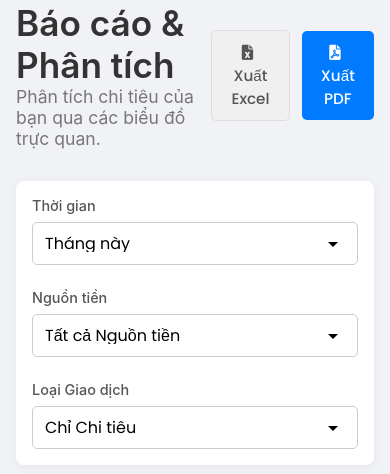
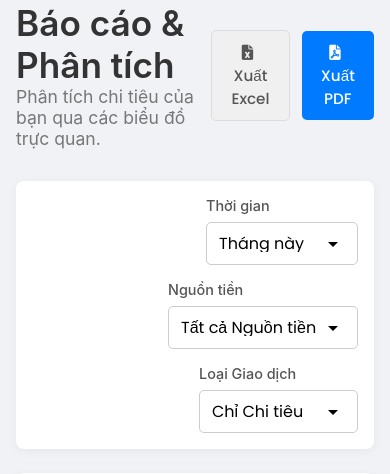
Before and after one commit to Montero52/finai-expense-manager, a Flask app: page /reports in a window 390 px wide. Shown: the part 171-645 px from the top of the page. Run offline with Flask 3, Linux system fonts and the light colour scheme; the visitor is signed in with stand-in values (Sample User, id 1); data that the repository does not hold is empty.

Commit message:
fix(reports): align filter UI and sync progress bar colors with pie chart

```diff
--- a/app/static/assets/css/components/report.css
+++ b/app/static/assets/css/components/report.css
@@ -1,15 +1,17 @@
 /* --- Filters --- */
 .report-filters {
     display: flex;
+    flex-direction: row;
     gap: 1.5rem;
     margin-bottom: 1.5rem;
-    flex-wrap: wrap;
+    flex-wrap: nowrap;
+    align-items: flex-end;
 }
 
 .report-filters .form-group {
     margin-bottom: 0;
     flex: 1;
-    min-width: 180px;
+    min-width: 0;
 }
 
 .report-filters .form-group label {
@@ -17,7 +19,8 @@
     font-weight: 500;
 }
 
-.form-group select {
+.report-filters .form-group select {
+    width: 100%;
     -webkit-appearance: none;
     -moz-appearance: none;
     appearance: none;
@@ -87,3 +90,11 @@
         grid-template-columns: 1fr; /* Báo cáo thành 1 cột */
     }
 }
+
+/* --- Responsive cho Điện thoại di động --- */
+@media (max-width: 768px) {
+    .report-filters {
+        flex-direction: column; /* Chỉ khi màn hình nhỏ (<768px) mới cho xếp dọc */
+        gap: 1rem;
+    }
+}
--- a/app/static/assets/js/reports.js
+++ b/app/static/assets/js/reports.js
@@ -185,22 +185,27 @@ function renderTopSpendingTable(items) {
         return;
     }
 
-    items.forEach(item => {
+    // 1. Khai báo mảng màu GIỐNG HỆT như mảng màu của biểu đồ Tròn (Pie Chart)
+    const chartColors = ['#4e73df', '#1cc88a', '#36b9cc', '#f6c23e', '#e74a3b', '#858796', '#5a5c69'];
+
+    items.forEach((item, index) => {
+        // 2. Lấy màu tương ứng với thứ tự (Nếu nhiều hơn 7 danh mục thì nó sẽ quay vòng lại lấy màu đầu tiên)
+        const rowColor = chartColors[index % chartColors.length];
+
         const row = `
             <tr>
                 <td>
-                    <i class="fas fa-circle" style="color: #4e73df; font-size: 8px; margin-right: 5px;"></i>
+                    <i class="fas fa-circle" style="color: ${rowColor}; font-size: 8px; margin-right: 5px;"></i>
                     ${item.category}
                 </td>
                 <td style="font-weight: 600;">${item.amount_formatted}</td>
                 <td>
-                    <div class="progress" style="height: 10px; border-radius: 5px; background-color: #eaecf4;">
-                        <div class="progress-bar bg-primary" role="progressbar"
-                             style="width: ${item.percent}%"
-                             aria-valuenow="${item.percent}" aria-valuemin="0" aria-valuemax="100">
+                    <div class="progress-bar-table">
+                        <div class="progress-bar-fill"
+                             style="width: ${item.percent}%; background-color: ${rowColor};">
                         </div>
                     </div>
-                    <small style="color: #858796;">${item.percent}%</small>
+                    <small style="color: #858796; display: block; margin-top: 4px;">${item.percent}%</small>
                 </td>
             </tr>
         `;
```
